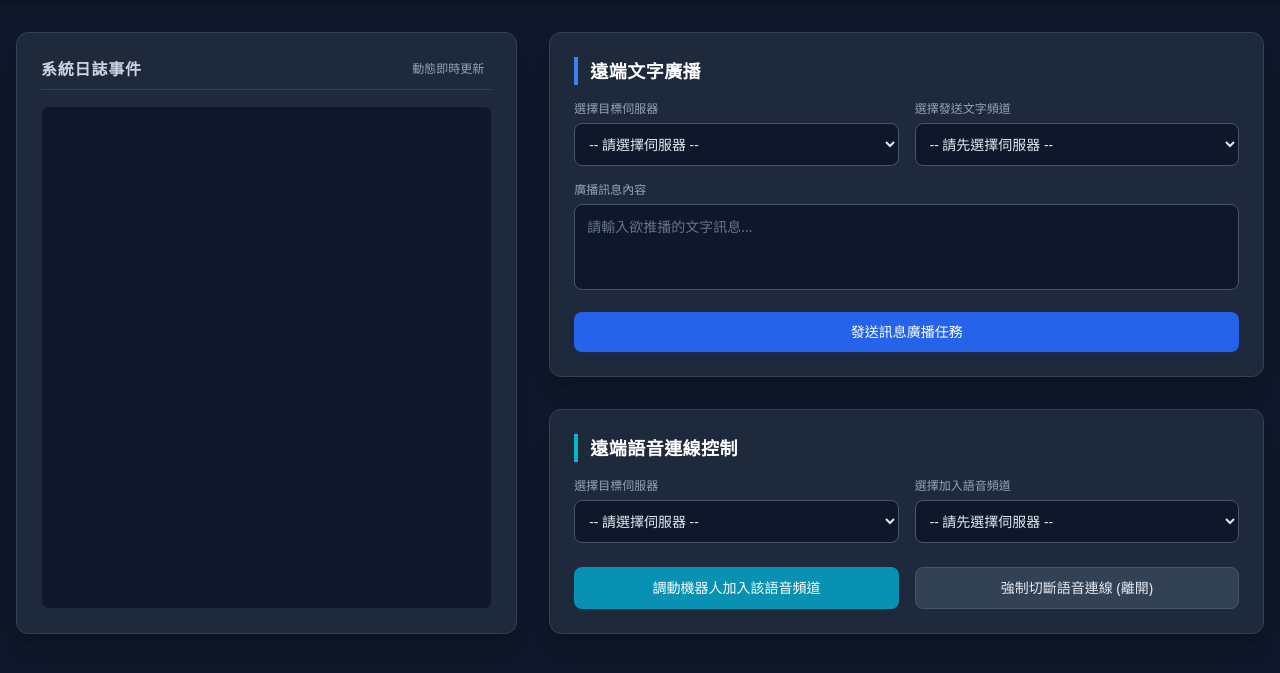
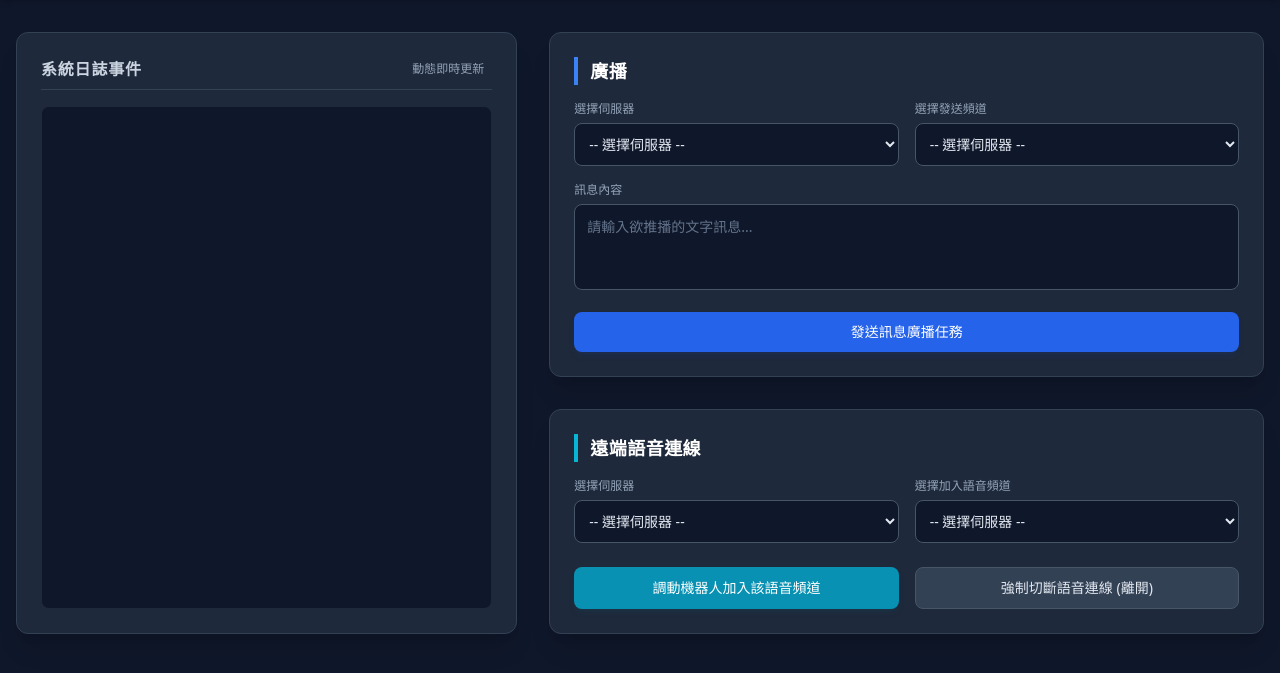
Before and after one commit to owinwu06150001/724, a Flask app: template templates/admin.html in a window 1280 px wide. Shown: the part 69-742 px from the top of the page. Run offline with Flask 3, Linux system fonts and the light colour scheme; the template is opened without the code that fills it, so the values that code supplies are empty; some libraries are stand-ins or nearby versions.

Commit message:
Update admin.html

```diff
--- a/templates/admin.html
+++ b/templates/admin.html
@@ -3,7 +3,7 @@
 <head>
     <meta charset="UTF-8">
     <meta name="viewport" content="width=device-width, initial-scale=1.0">
-    <title>Discord Bot 高級管理控制台</title>
+    <title>控制台</title>
     <script src="https://cdn.tailwindcss.com"></script>
     <style>
         ::-webkit-scrollbar { width: 6px; }
@@ -48,29 +48,29 @@
 
             <div class="bg-[#1e293b] p-6 rounded-xl border border-slate-700 shadow-xl space-y-4">
                 <div class="border-l-4 border-blue-500 pl-3">
-                    <h2 class="text-lg font-bold text-white tracking-wide">遠端文字廣播</h2>
+                    <h2 class="text-lg font-bold text-white tracking-wide">廣播</h2>
                 </div>
 
                 <div class="grid grid-cols-1 sm:grid-cols-2 gap-4">
-                    <div>
-                        <label class="block text-xs font-medium text-slate-400 mb-1.5">選擇目標伺服器</label>
+                    <diV>
+                        <label class="block text-xs font-medium text-slate-400 mb-1.5">選擇伺服器</label>
                         <select id="broadcast-guild" onchange="loadChannels('text')" class="w-full bg-[#0f172a] border border-slate-600 rounded-lg p-2.5 text-sm text-slate-200 focus:outline-none focus:border-blue-500 transition">
-                            <option value="">-- 請選擇伺服器 --</option>
+                            <option value="">-- 選擇伺服器 --</option>
                             {% for g in guilds %}
                             <option value="{{ g.id }}">{{ g.name }}</option>
                             {% endfor %}
                         </select>
                     </div>
                     <div>
-                        <label class="block text-xs font-medium text-slate-400 mb-1.5">選擇發送文字頻道</label>
+                        <label class="block text-xs font-medium text-slate-400 mb-1.5">選擇發送頻道</label>
                         <select id="broadcast-channel" class="w-full bg-[#0f172a] border border-slate-600 rounded-lg p-2.5 text-sm text-slate-200 focus:outline-none focus:border-blue-500 transition">
-                            <option value="">-- 請先選擇伺服器 --</option>
+                            <option value="">-- 選擇伺服器 --</option>
                         </select>
                     </div>
                 </div>
 
                 <div>
-                    <label class="block text-xs font-medium text-slate-400 mb-1.5">廣播訊息內容</label>
+                    <label class="block text-xs font-medium text-slate-400 mb-1.5">訊息內容</label>
                     <textarea id="broadcast-msg" rows="3" placeholder="請輸入欲推播的文字訊息..." class="w-full bg-[#0f172a] border border-slate-600 rounded-lg p-3 text-sm text-slate-200 focus:outline-none focus:border-blue-500 transition placeholder-slate-500 resize-none"></textarea>
                 </div>
 
@@ -81,14 +81,14 @@
 
             <div class="bg-[#1e293b] p-6 rounded-xl border border-slate-700 shadow-xl space-y-4">
                 <div class="border-l-4 border-cyan-500 pl-3">
-                    <h2 class="text-lg font-bold text-white tracking-wide">遠端語音連線控制</h2>
+                    <h2 class="text-lg font-bold text-white tracking-wide">遠端語音連線</h2>
                 </div>
 
                 <div class="grid grid-cols-1 sm:grid-cols-2 gap-4">
                     <div>
-                        <label class="block text-xs font-medium text-slate-400 mb-1.5">選擇目標伺服器</label>
+                        <label class="block text-xs font-medium text-slate-400 mb-1.5">選擇伺服器</label>
                         <select id="voice-guild" onchange="loadChannels('voice')" class="w-full bg-[#0f172a] border border-slate-600 rounded-lg p-2.5 text-sm text-slate-200 focus:outline-none focus:border-cyan-500 transition">
-                            <option value="">-- 請選擇伺服器 --</option>
+                            <option value="">-- 選擇伺服器 --</option>
                             {% for g in guilds %}
                             <option value="{{ g.id }}">{{ g.name }}</option>
                             {% endfor %}
@@ -97,7 +97,7 @@
                     <div>
                         <label class="block text-xs font-medium text-slate-400 mb-1.5">選擇加入語音頻道</label>
                         <select id="voice-channel" class="w-full bg-[#0f172a] border border-slate-600 rounded-lg p-2.5 text-sm text-slate-200 focus:outline-none focus:border-cyan-500 transition">
-                            <option value="">-- 請先選擇伺服器 --</option>
+                            <option value="">-- 選擇伺服器 --</option>
                         </select>
                     </div>
                 </div>
@@ -116,13 +116,11 @@
     </main>
 
     <script>
-        // 動態頻道載入功能
         function loadChannels(type) {
             const guildSelect = document.getElementById(`${type}-guild`);
             const channelSelect = document.getElementById(`${type}-channel`);
             const guildId = guildSelect.value;
 
-            // 如果使用者選回預設提示，則直接清空頻道列表，不向後端發送請求
             if (!guildId) {
                 channelSelect.innerHTML = '<option value="">-- 請先選擇伺服器 --</option>';
                 return;
@@ -132,8 +130,15 @@
             const apiUrl = type === 'text' ? `/get_channels/${guildId}` : `/get_voice_channels/${guildId}`;
 
             fetch(apiUrl)
-                .then(res => {
-                    if (!res.ok) throw new Error("HTTP 狀態異常");
+                .then(async res => {
+                    if (!res.ok) {
+                        try {
+                            const errData = await res.json();
+                            throw new Error(errData.message);
+                        } catch(e) {
+                            throw new Error(res.status === 401 ? "管理員認證逾期 請刷新網頁重新登入" : "網路傳輸異常");
+                        }
+                    }
                     return res.json();
                 })
                 .then(data => {
@@ -151,18 +156,17 @@
                 })
                 .catch(err => {
                     console.error(err);
-                    channelSelect.innerHTML = '<option value="">連線錯誤，請重新切換伺服器</option>';
+                    channelSelect.innerHTML = `<option value="">底層傳輸失敗 (${err.message})</option>`;
                 });
         }
 
-        // 廣播非同步送出
         function submitBroadcast() {
             const guildId = document.getElementById('broadcast-guild').value;
             const channelId = document.getElementById('broadcast-channel').value;
             const message = document.getElementById('broadcast-msg').value;
 
             if (!guildId || !channelId || !message.trim()) {
-                alert("請填妥伺服器、文字頻道以及訊息內容後再進行發送。");
+                alert("請填妥伺服器 文字頻道以及訊息內容後再進行發送。");
                 return;
             }
 
@@ -171,17 +175,16 @@
                 headers: { 'Content-Type': 'application/json' },
                 body: JSON.stringify({ guild_id: guildId, channel_id: channelId, message: message })
             })
-            .then(res => res.json())
-            .then(data => {
+            .then(async res => {
+                const data = await res.json();
                 alert(data.message);
-                if (data.success) {
+                if (res.ok && data.success) {
                     document.getElementById('broadcast-msg').value = '';
                 }
             })
-            .catch(() => alert("系統發送異常，請稍後再試。"));
+            .catch(() => alert("系統發送異常 請檢查網路連線。"));
         }
 
-        // 語音控制非同步送出
         function submitVoiceAction(action) {
             const guildId = document.getElementById('voice-guild').value;
             const channelId = document.getElementById('voice-channel').value;
@@ -206,15 +209,19 @@
                 headers: { 'Content-Type': 'application/json' },
                 body: JSON.stringify(payload)
             })
-            .then(res => res.json())
-            .then(data => alert(data.message))
-            .catch(() => alert("系統調度異常，請檢視後端日誌。"));
+            .then(async res => {
+                const data = await res.json();
+                alert(data.message);
+            })
+            .catch(() => alert("語音調度任務發送失敗。"));
         }
 
-        // 日誌排程輪詢（每 3 秒自動更新）
         setInterval(() => {
             fetch('/api/logs')
-                .then(res => res.json())
+                .then(res => {
+                    if(!res.ok) throw new Error();
+                    return res.json();
+                })
                 .then(data => {
                     const container = document.getElementById('log-container');
                     const isAtBottom = container.scrollHeight - container.clientHeight <= container.scrollTop + 20;
@@ -223,7 +230,7 @@
                         container.scrollTop = container.scrollHeight;
                     }
                 })
-                .catch(err => console.log("日誌同步失敗"));
+                .catch(() => console.log("日誌同步暫時中斷"));
         }, 3000);
     </script>
 </body>
```
